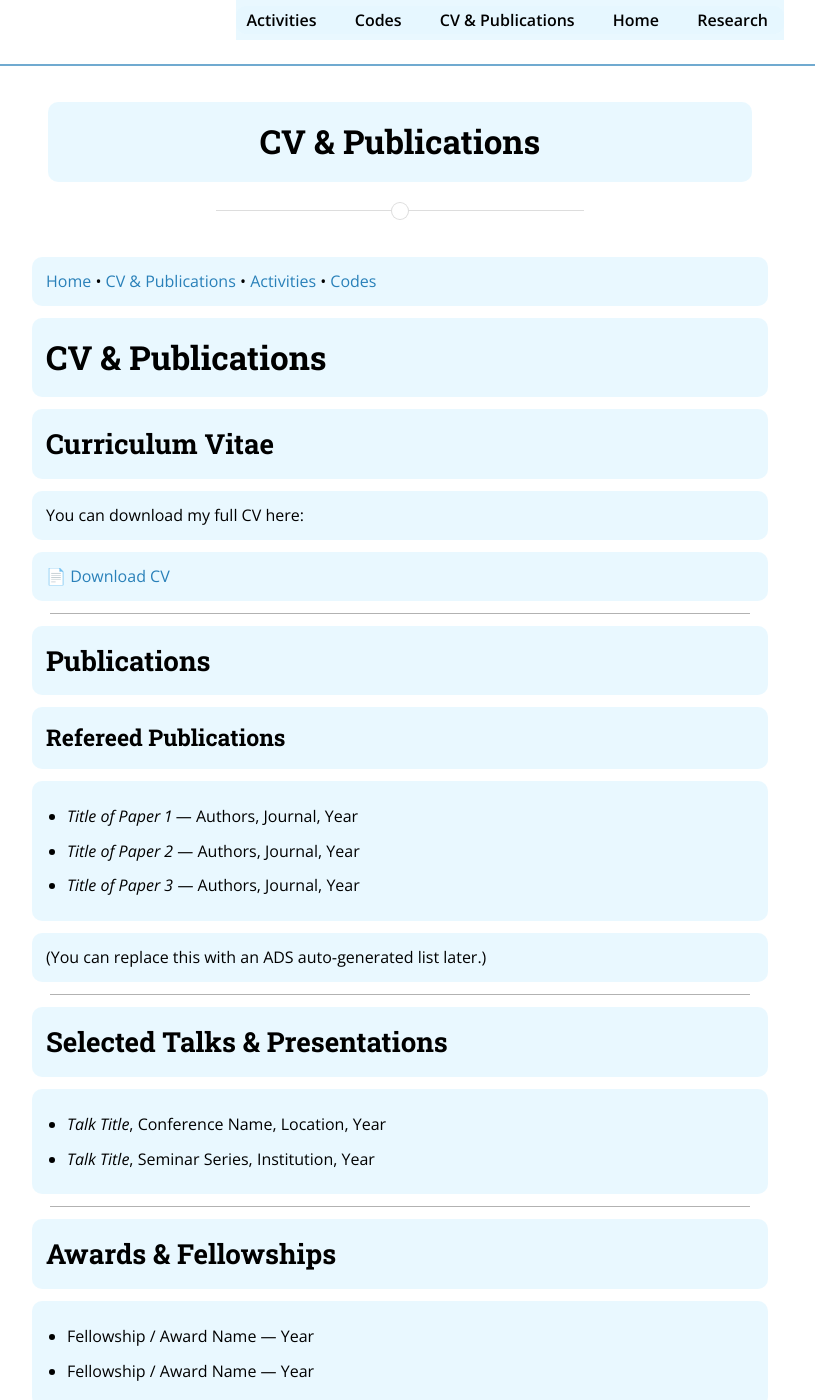
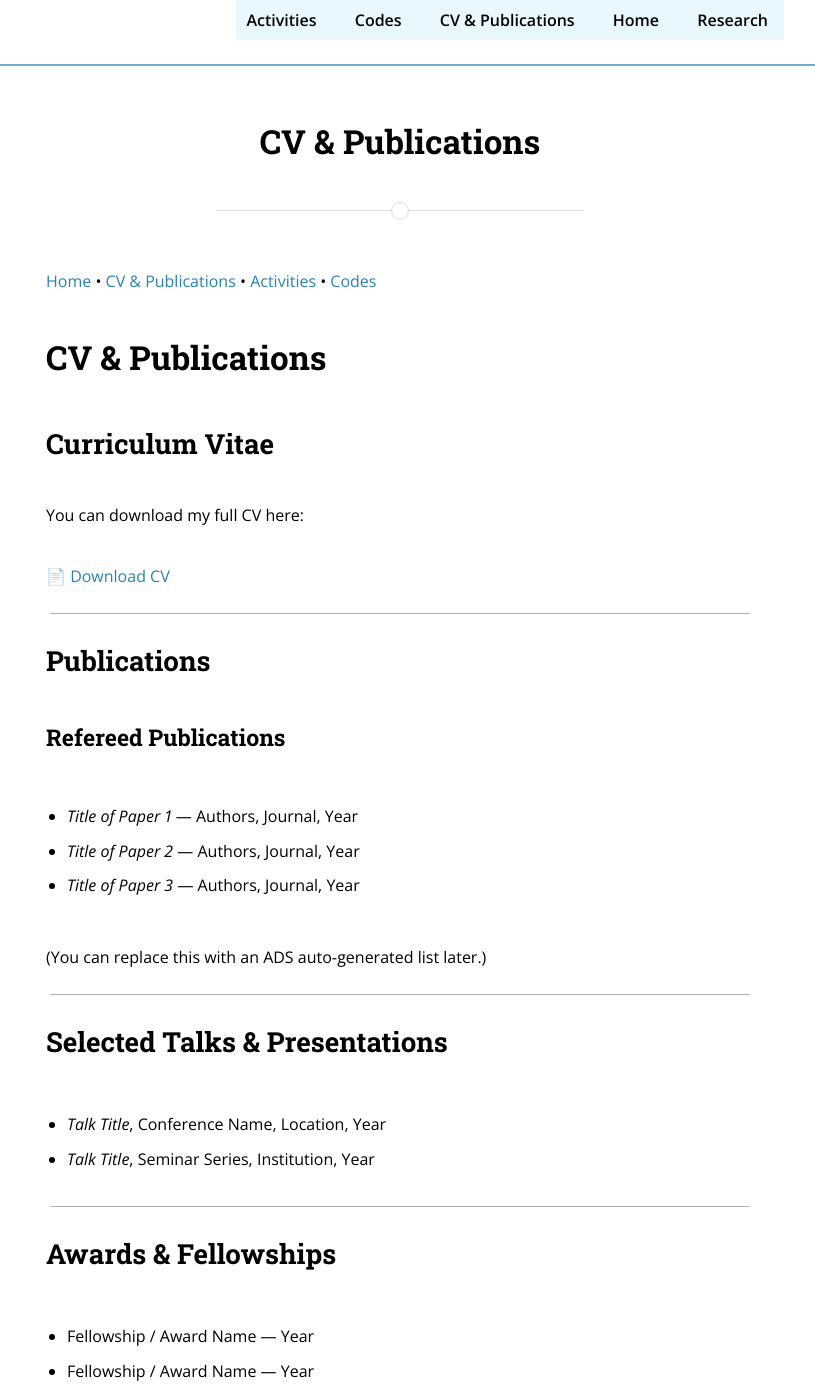
Before and after one commit to jsiskreynes-astro/jsiskreynes-astro.github.io, a Jekyll site: the page built from js/publications-cv.md, in a window 1280 px wide and 1400 px high. Shown: the whole window, without its empty margins (240-1055 px from the left). Built offline with Jekyll 4.4.1, drawn with Linux system fonts in a browser that asks for light colours; nearby versions of some CDN libraries; our own code applies the rules of GitHub Pages for plain Markdown files.

Commit message:
Update main.scss

```diff
--- a/css/main.scss
+++ b/css/main.scss
@@ -55,7 +55,7 @@
 h5,
 h6,
 p {
-  background: rgba(230, 247, 255, 0.85);
+  background: none;
   padding: 10px 14px;
   border-radius: 10px;
   margin: 12px auto;
@@ -65,7 +65,7 @@
 
 ul,
 ol {
-  background: rgba(230, 247, 255, 0.85);
+  background: none;
   padding: 15px 35px;
   border-radius: 10px;
   max-width: 800px;
```
